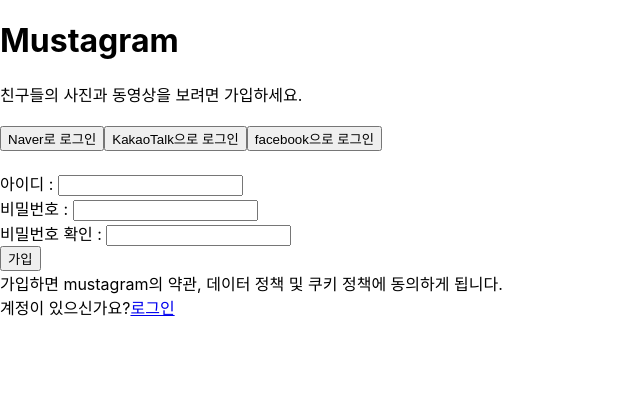
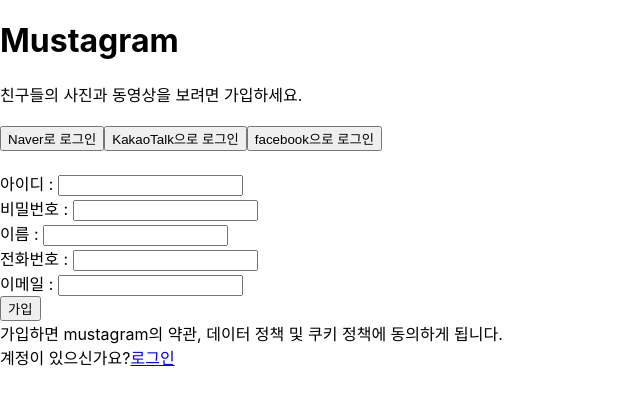
Before and after one commit to siwolsmu89/Mskts_Mustagram, a React (Create React App) app in the folder mustagram_front/: page /SignUp in a window 1280 px wide. Shown: the top 404 px of the page, without its empty margins (0-640 px from the left). Built offline with nearby package versions, Linux system fonts and the light colour scheme.

Commit message:
update JoinMember.js add call member/register.do
20201126

```diff
--- a/mustagram_front/src/component/part/JoinMember.js
+++ b/mustagram_front/src/component/part/JoinMember.js
@@ -1,16 +1,45 @@
 import React, {Component} from "react";
 
 class JoinMember extends Component{
+    memberInsert = () => {
+        let id = document.getElementById("id").value;
+        let password = document.getElementById("password").value;
+        let name = document.getElementById("name").value;
+        let telephone = document.getElementById("telephone").value;
+        let email = document.getElementById("email").value;
+
+        let memberData = {
+            id : id,
+            password : password,
+            name : name,
+            telephone : telephone,
+            email : email
+        }
+
+        fetch('/member/register.do',{
+            method : 'POST',
+            body : JSON.stringify(memberData),
+            headers:{
+                'Content-Type' : 'application/json'
+            }
+        }).then(
+            res => res.text()
+        ).then(
+            res => console.log('response data : ',res)
+        );
+    }
     render() {
         return(
             <div>
                 <div class="login_field">
-                    아이디 : <input type="text" name="id"/> <br/>
-                    비밀번호 : <input type="text" name="password"/> <br/>
-                    비밀번호 확인 : <input type="text" name="password"/> <br/>
+                    아이디 : <input type="text" name="id" id="id"/> <br/>
+                    비밀번호 : <input type="text" name="password" id="password"/> <br/>
+                    이름 : <input type="text" name="name" id="name"/> <br/>
+                    전화번호 : <input type="text" name="telephone" id="telephone"/> <br/>
+                    이메일 : <input type="text" name="email" id="email"/> <br/>
                 </div>
                 <div class="submit_button">
-                    <button>
+                    <button onClick={this.memberInsert}>
                         가입
                     </button>
                 </div>
```
